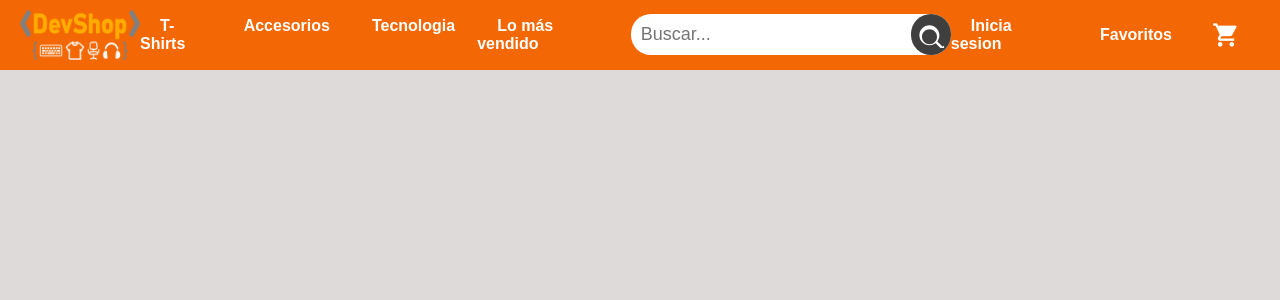
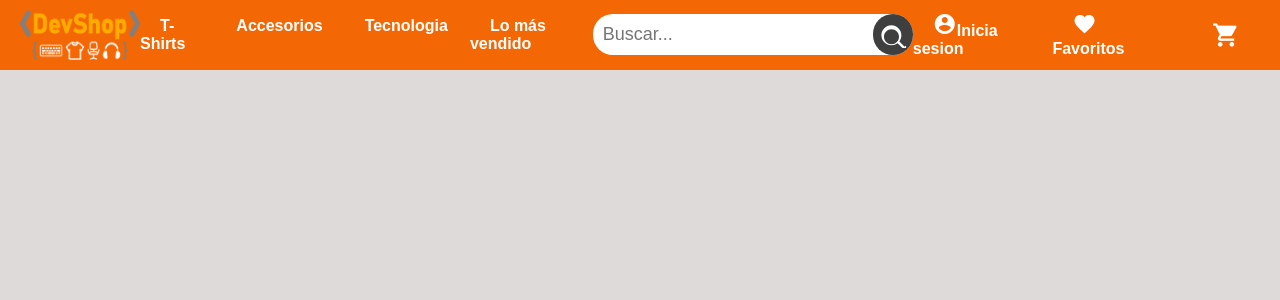
Before and after one commit to jluchett/ProjectE_front, a React (Vite) app: page / in a window 1280 px wide. Shown: the top 300 px of the page. Built offline with nearby package versions, Linux system fonts and the light colour scheme.

Commit message:
Agregando iconos en la NavBar

```diff
--- a/src/components/navBar/navBar.css
+++ b/src/components/navBar/navBar.css
@@ -1,4 +1,3 @@
-/* Navbar.css */
 
 .navbar {
   display: flex;
--- a/src/components/navBar/navBar.jsx
+++ b/src/components/navBar/navBar.jsx
@@ -1,3 +1,4 @@
+// NavBar.jsx
 // eslint-disable-next-line no-unused-vars
 import React from "react";
 import { Link } from "react-router-dom"; // Importa Link desde react-router-dom
@@ -12,7 +13,7 @@ const Navbar = () => {
           <img src="/src/icons/LogoDS.png" alt="DevShop" />
         </Link>
       </section>
-
+      <section>
         <ul className="categories-menu">
           <li>
             <Link to="/categoria1">T-Shirts</Link>
@@ -23,26 +24,33 @@ const Navbar = () => {
           <li>
             <Link to="/categoria2">Tecnologia</Link>
           </li>
+          <li className="best-sellers">
+            <Link to="/best-sellers">Lo más vendido</Link>
+          </li>
         </ul>
+      </section>
 
-      <div className="best-sellers">
-        <Link to="/best-sellers">Lo más vendido</Link>
+      <SearchBar />
+
+      <section className="user">
+        <Link to="/perfil">
+          <i className="material-icons">account_circle</i>
+          <span>Inicia sesion</span>
+        </Link>
+      </section>
+
+      <div className="like">
+        <Link to="/perfil">
+          <i className="material-icons">favorites</i>
+          <span>Favoritos</span>
+        </Link>
       </div>
-      <section>
-        <SearchBar />
-      </section>
-      <section className="user">
-        <Link to="/perfil">Inicia sesion</Link>
-      </section>
-      <div className="like">
-        <Link to="/perfil">Favoritos</Link>
-      </div>
-      <section className="cart">
+
+      <div className="cart">
         <Link to="/carrito">
           <i className="material-icons">shopping_cart</i>
         </Link>
-      </section>
-
+      </div>
     </nav>
   );
 };
--- a/src/components/searchBar/searchBar.jsx
+++ b/src/components/searchBar/searchBar.jsx
@@ -5,7 +5,7 @@ import "./searchBar.css";
 
 const SearchBar = () => {
   return (
-    <div className="search-bar">
+    <main className="search-bar">
       <input type="text" placeholder="Buscar..." className="search-input" />
       <button type="submit" className="search-button">
         <svg
@@ -14,12 +14,10 @@ const SearchBar = () => {
           width="30"
           height="30"
         >
-          <path
-            d="M18.5 17.9l-4.2-4.2c1-1.4 1.6-3.1 1.6-5 0-4.4-3.6-8-8-8s-8 3.6-8 8 3.6 8 8 8c1.9 0 3.6-.6 5-1.6l4.2 4.2c.3.3.7.4 1.1.4s.8-.1 1.1-.4c.6-.6.6-1.5 0-2.1zM2 10c0-3.3 2.7-6 6-6s6 2.7 6 6-2.7 6-6 6-6-2.7-6-6z"
-          />
+          <path d="M18.5 17.9l-4.2-4.2c1-1.4 1.6-3.1 1.6-5 0-4.4-3.6-8-8-8s-8 3.6-8 8 3.6 8 8 8c1.9 0 3.6-.6 5-1.6l4.2 4.2c.3.3.7.4 1.1.4s.8-.1 1.1-.4c.6-.6.6-1.5 0-2.1zM2 10c0-3.3 2.7-6 6-6s6 2.7 6 6-2.7 6-6 6-6-2.7-6-6z" />
         </svg>
       </button>
-    </div>
+    </main>
   );
 };
 
```
Lines whose indentation alone changed are shown as unchanged.
